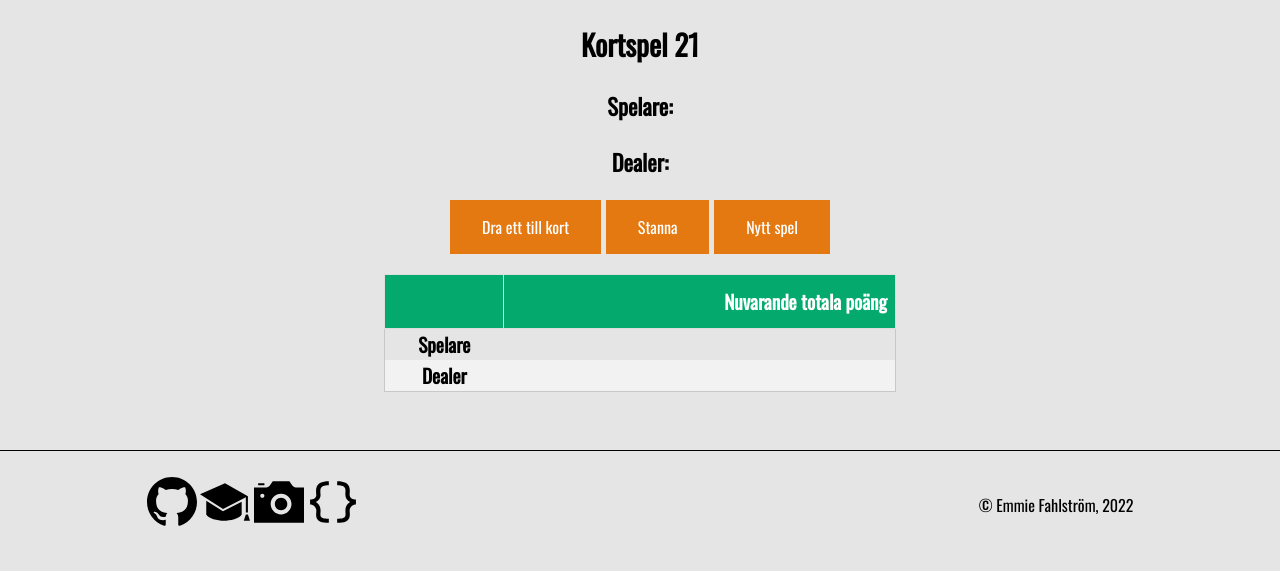
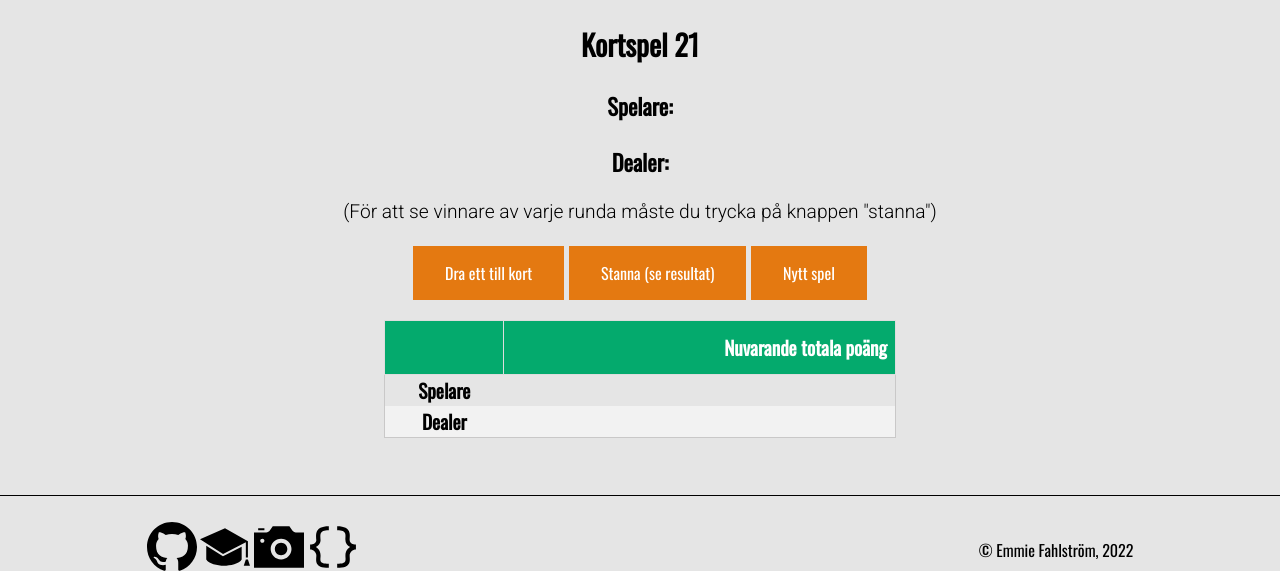
Before and after one commit to emcofa/mvc-report, a Symfony app: template templates/card/game-plan.html.twig in a window 1280 px wide. Shown: the part 131-702 px from the top of the page. Run offline with Twig, Linux system fonts and the light colour scheme; the template is opened without the code that fills it, so the values that code supplies are empty; some libraries are stand-ins or nearby versions.

Commit message:
final game 21

```diff
--- a/src/Controller/Game.php
+++ b/src/Controller/Game.php
@@ -87,10 +87,8 @@
         $data = [
             'title' => 'Kortspel 21',
             'playerScore' => $playerScore,
-            // 'playerHand' => $playerHand,
             'playerHand' => explode(", ", $playerHand),
             'dealerScore' => $dealerScore,
-            // 'dealerHand' => $dealerHand,
             'dealerHand' => explode(", ", $dealerHand),
             'message' => $message,
         ];
--- a/templates/card/game-plan.html.twig
+++ b/templates/card/game-plan.html.twig
@@ -29,13 +29,14 @@
                     {% endfor %}
                 </div>
             </div>
+            <p>(För att se vinnare av varje runda måste du trycka på knappen "stanna")</p>
         </div>
-        <p id="message">{{message}}</p>
+        <h3 id="message">{{message}}</h3>
         <div id="buttons" class="row">
 
             <div class="buttons">
                 <button onclick="window.location.href='?action=hit'" class="btn" id="btn1">Dra ett till kort</button>
-                <button onclick="disableButton();window.location.href='?action=stand'" class="btn" id="btn2">Stanna</button>
+                <button onclick="disableButton();window.location.href='?action=stand'" class="btn" id="btn2">Stanna (se resultat)</button>
                 <button onclick="window.location.href='?action=new'" class="btn">Nytt spel</button>
             </div>
         </div>
```
Also changed, not shown: 2 other files.
